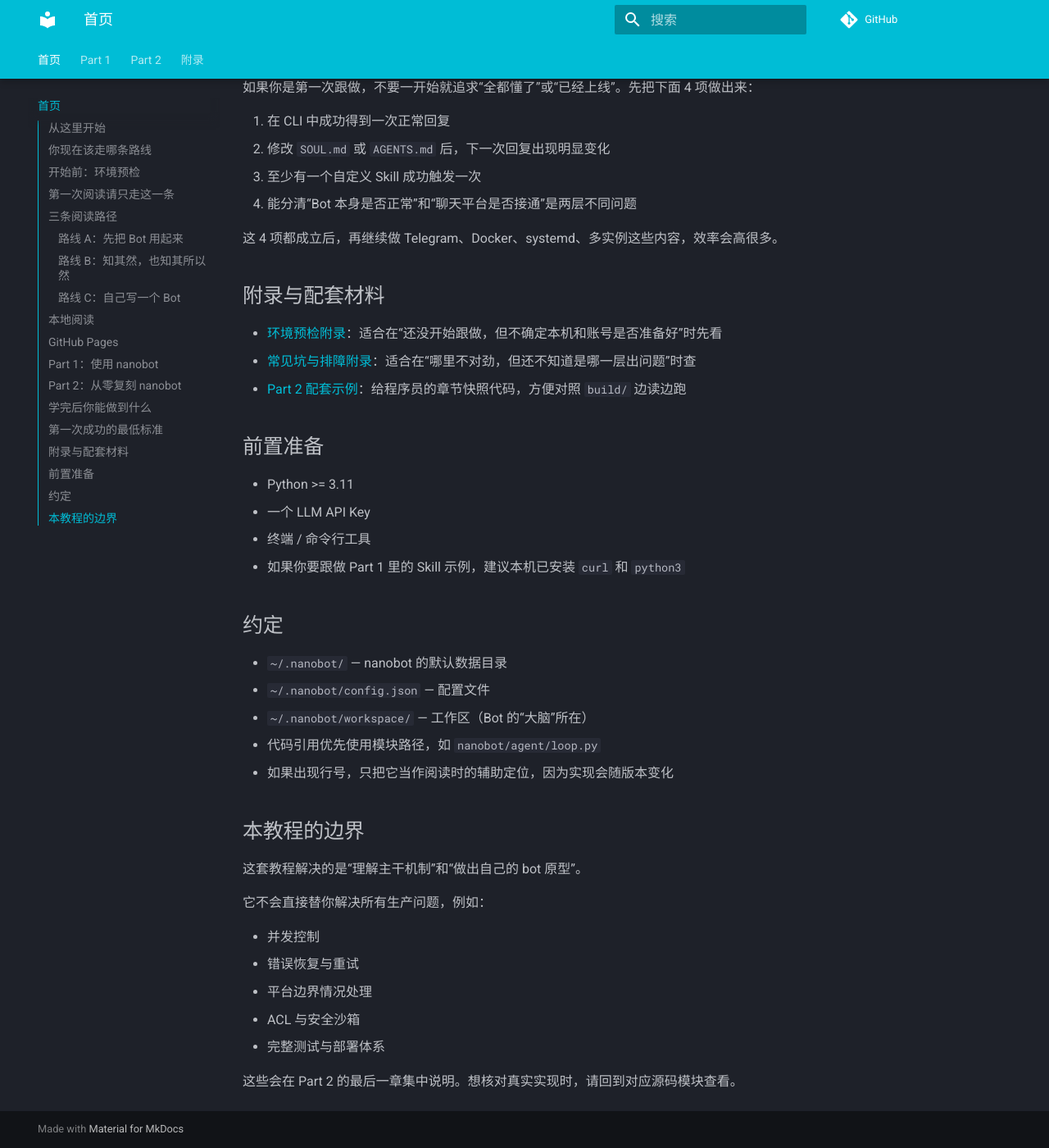
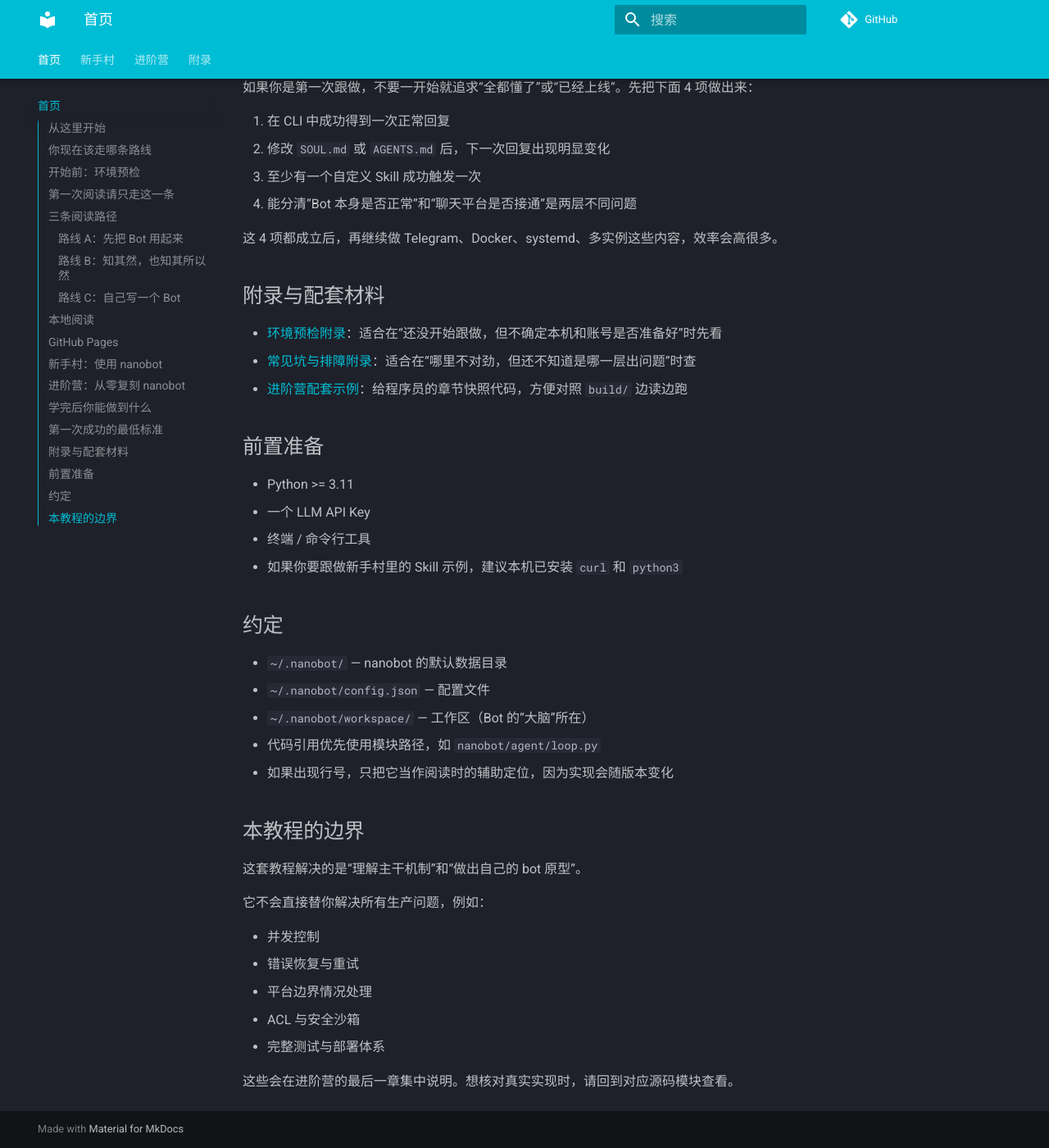
Before and after one commit to sine-io/byte-of-nanobot, an MkDocs documentation site: the page built from docs-site/README.md, in a window 1280 px wide and 1400 px high, scrolled down 4885 px. Shown: the whole window at 82% size. Built offline with MkDocs 1.6.1 and Material for MkDocs 9.7.7, drawn with Linux system fonts in a browser that asks for light colours; comment, search, counter and statistics services are not loaded; some of the changed text lies outside the part shown.

```diff
--- a/README.md
+++ b/README.md
@@ -10,7 +10,7 @@
 
 - 你可以在 5 分钟内跑通 nanobot 的 CLI，拿到第一次正常回复
 - 你可以在 1 小时左右做出一个带人格、规则和 Skill 的 Bot 原型
-- 你可以继续读 Part 2，理解 Skill、Memory、MessageBus 这些主干机制为什么这样设计
+- 你可以继续读进阶营，理解 Skill、Memory、MessageBus 这些主干机制为什么这样设计
 
 最适合从这里开始的人：
 
@@ -79,7 +79,7 @@
 
 适合想理解 nanobot 主干机制的人。推荐读法：
 
-1. 先读 Part 1，知道功能入口
+1. 先读新手村，知道功能入口
 2. 再对照读 `build/` 中对应章节，理解实现原理
 
 学完后你应该能解释：
@@ -95,7 +95,7 @@
 
 适合程序员。按顺序阅读：
 
-1. [Part 2 导读](build/README.md)
+1. [进阶营导读](build/README.md)
 2. [第 1 章：最简 Agent](build/01-simplest-agent.md)
 3. [第 2 章：工具系统](build/02-tool-system.md)
 4. [第 3 章：记忆与上下文](build/03-memory-and-context.md)
@@ -141,7 +141,7 @@ python -m mkdocs build --strict
 
 第一次启用时，到仓库的 `Settings -> Pages` 中确认发布来源使用 `GitHub Actions`。之后只要向 `main` 分支推送，文档站就会自动重新发布。
 
-## Part 1：使用 nanobot
+## 新手村：使用 nanobot
 
 这一部分关注“先用起来”，帮助你配置、定制、扩展并部署自己的 Bot。
 
@@ -153,7 +153,7 @@ python -m mkdocs build --strict
 | [第 4 章：先部署到 Telegram](04-deploy.md) | 把 Bot 接到真实聊天平台 | Gateway 模式与 MessageBus 架构 |
 | [第 5 章：做一个真实可用的 Bot](05-first-real-bot.md) | 把前四章串成完整项目 | 从配置到上线的完整闭环 |
 
-## Part 2：[从零复刻 nanobot](build/README.md)
+## 进阶营：[从零复刻 nanobot](build/README.md)
 
 这一部分关注“为什么这样设计”，用 Python 从零手写一个教学版 AI Agent 框架。
 
@@ -187,14 +187,14 @@ python -m mkdocs build --strict
 
 - [环境预检附录](appendix-environment-precheck.md)：适合在“还没开始跟做，但不确定本机和账号是否准备好”时先看
 - [常见坑与排障附录](appendix-troubleshooting.md)：适合在“哪里不对劲，但还不知道是哪一层出问题”时查
-- [Part 2 配套示例](examples/part2/README.md)：给程序员的章节快照代码，方便对照 `build/` 边读边跑
+- [进阶营配套示例](examples/part2/README.md)：给程序员的章节快照代码，方便对照 `build/` 边读边跑
 
 ## 前置准备
 
 - Python >= 3.11
 - 一个 LLM API Key
 - 终端 / 命令行工具
-- 如果你要跟做 Part 1 里的 Skill 示例，建议本机已安装 `curl` 和 `python3`
+- 如果你要跟做新手村里的 Skill 示例，建议本机已安装 `curl` 和 `python3`
 
 ## 约定
 
@@ -216,4 +216,4 @@ python -m mkdocs build --strict
 - ACL 与安全沙箱
 - 完整测试与部署体系
 
-这些会在 Part 2 的最后一章集中说明。想核对真实实现时，请回到对应源码模块查看。
+这些会在进阶营的最后一章集中说明。想核对真实实现时，请回到对应源码模块查看。
--- a/examples/part2/README.md
+++ b/examples/part2/README.md
@@ -1,4 +1,4 @@
-# Part 2 配套示例
+# 进阶营配套示例
 
 > 这些文件是 `build/` 章节的教学快照，方便你边读边跑。它们的目标是降低复制 Markdown 代码块的成本，不是替代正文讲解。
 
@@ -26,7 +26,7 @@
 
 ## 推荐读法
 
-如果你是第一次读 Part 2，建议：
+如果你是第一次读进阶营，建议：
 
 1. 先从 `ch01` 到 `ch03`
 2. `ch04` 先只跑 CLI 路径，理解总线，不必一开始就接 Telegram
@@ -34,6 +34,6 @@
 
 如果你现在想返回正文：
 
-- 回 Part 2 导读：[build/README.md](../../build/README.md)
+- 回进阶营导读：[build/README.md](../../build/README.md)
 - 回仓库首页：[README.md](../../README.md)
 - 查排障附录：[appendix-troubleshooting.md](../../appendix-troubleshooting.md)
--- a/mkdocs.yml
+++ b/mkdocs.yml
@@ -45,13 +45,13 @@ markdown_extensions:
 
 nav:
   - 首页: README.md
-  - Part 1:
+  - 新手村:
       - 第 1 章：5 分钟跑起来: 01-quick-start.md
       - 第 2 章：用 Markdown 定义 Bot: 02-soul.md
       - 第 3 章：教 Bot 新技能: 03-skills.md
       - 第 4 章：先部署到 Telegram: 04-deploy.md
       - 第 5 章：做一个真实可用的 Bot: 05-first-real-bot.md
-  - Part 2:
+  - 进阶营:
       - 导读: build/README.md
       - 第 1 章：最简 Agent: build/01-simplest-agent.md
       - 第 2 章：工具系统: build/02-tool-system.md
@@ -62,4 +62,4 @@ nav:
   - 附录:
       - 环境预检: appendix-environment-precheck.md
       - 常见坑与排障: appendix-troubleshooting.md
-      - Part 2 配套示例: examples/part2/README.md
+      - 进阶营配套示例: examples/part2/README.md
```
Also changed, not shown: 03-skills.md (+1 -1 lines), 05-first-real-bot.md (+1 -1 lines), AGENTS.md (+1 -1 lines), appendix-environment-precheck.md (+3 -3 lines), docs/superpowers/plans/2026-03-24-playbook-v2-docs.md (+5 -5 lines), 2 other files.
